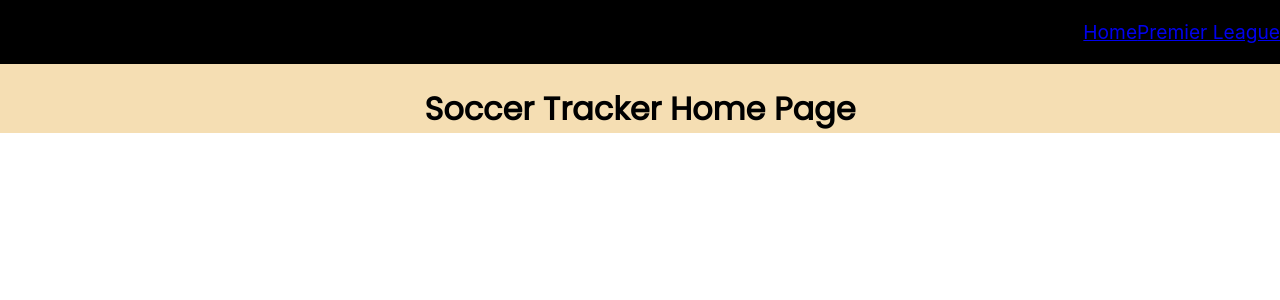
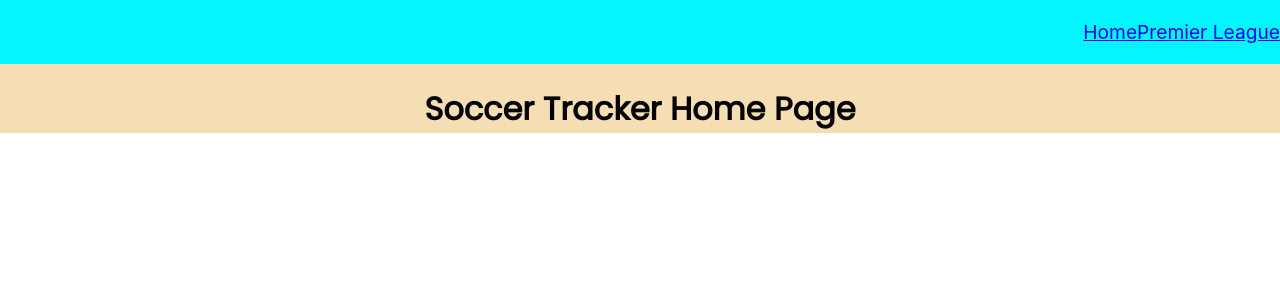
Before and after one commit to perkowskialex/soccer-tracker, a React (Create React App) app: page / in a window 1280 px wide. Shown: the top 300 px of the page. Built offline with nearby package versions, Linux system fonts and the light colour scheme.

Commit message:
messing with header background color. might have to change logo

```diff
--- a/src/components/Header/Header.css
+++ b/src/components/Header/Header.css
@@ -1,7 +1,8 @@
 .header-container {
   height: 8vh;
   width: 100%;
-  background-color: black;
+  /* header BG color work in progress, maybe i should swap logos */
+  background-color: #04f5ff;
   color: wheat;
   font-size: 120%;
   display: flex;
```
